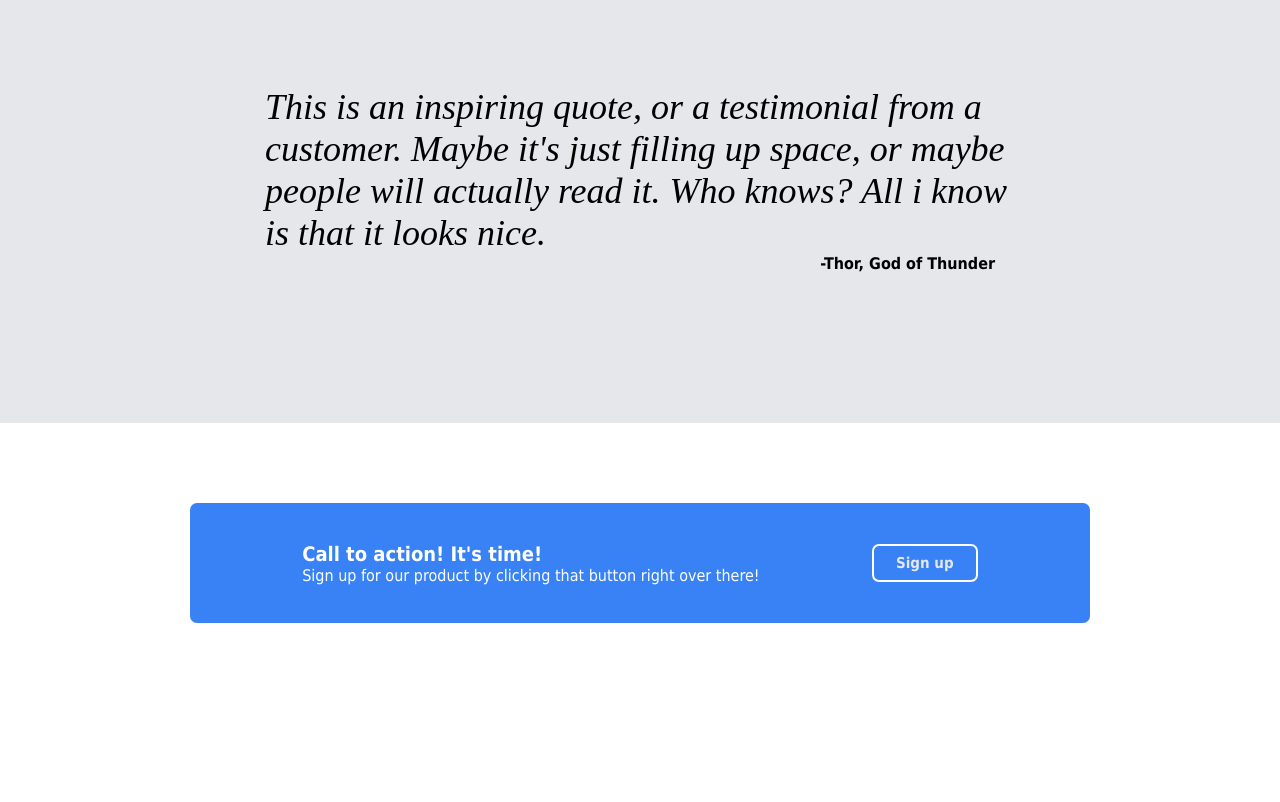
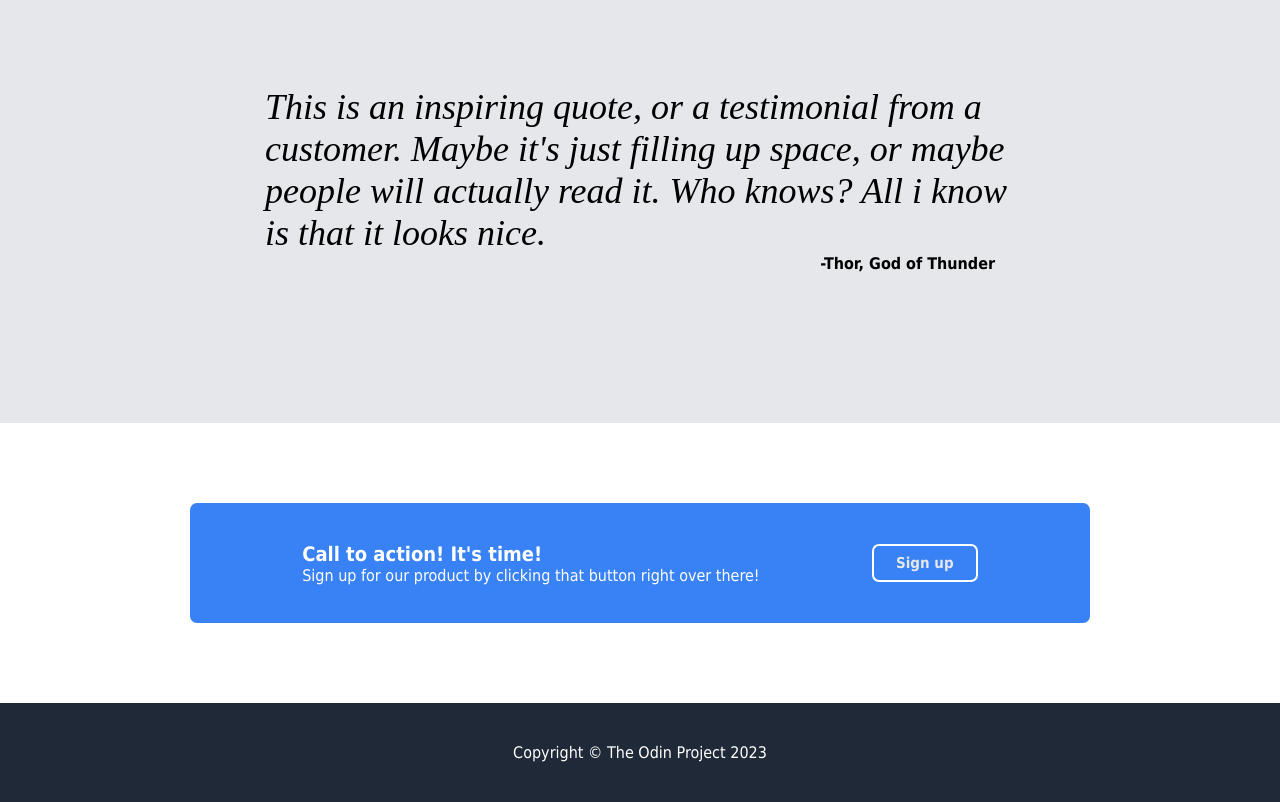
Before and after one commit to Gekolord/Project-Landing-Page-, a plain HTML site: page index.html in a window 1280 px wide. Shown: the part 1035-1837 px from the top of the page. Before the commit the page ends 1738 px from the top, so only its background shows below. Drawn offline with Linux system fonts and the light colour scheme.

Commit message:
add footer and style to it

```diff
--- a/index.html
+++ b/index.html
@@ -79,5 +79,9 @@
 
     </div>
 
+    <div class="foothold">
+        <div class="foottext">Copyright  ©  The Odin Project 2023</div>
+    </div>
+
 </body>
 </html>
--- a/style.css
+++ b/style.css
@@ -224,3 +224,16 @@ img  {
     align-self: center;
     font-weight: bold;
 }
+
+.foothold {
+    background-color: #1F2937;
+    display: flex;
+    align-items: center;
+    justify-content: center;
+    flex-direction: column;
+}
+
+.foottext {
+    color: white;
+    margin: 40px;
+}
```
